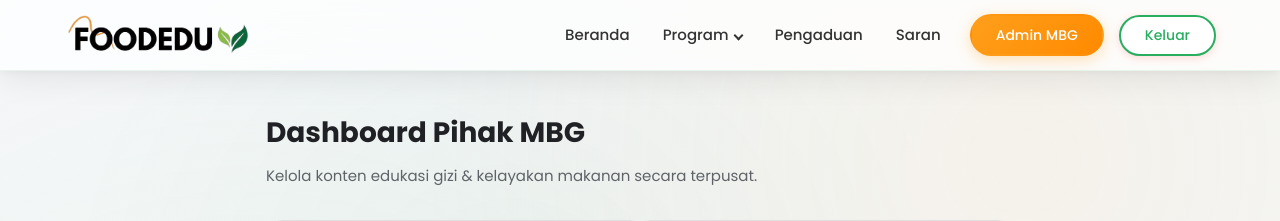
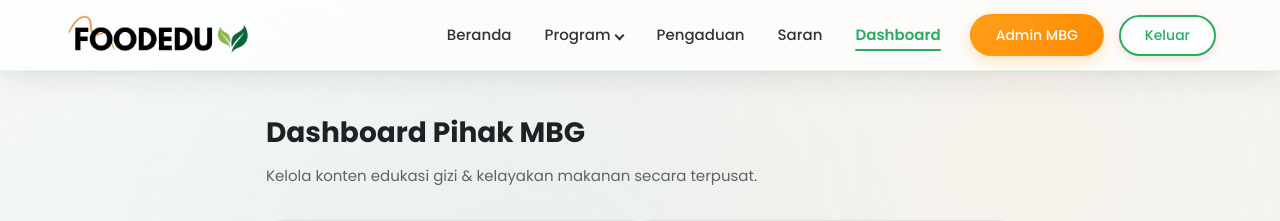
Before and after one commit to mhassanaf/FoodEdu07, a PHP site: page /dashboard/mbg.php in a window 1280 px wide. Shown: the top 221 px of the page. Run offline with PHP 8.4, Linux system fonts and the light colour scheme; a user stored in the database is signed in; data that the repository does not hold is empty.

Commit message:
Update mbg.php

```diff
--- a/dashboard/mbg.php
+++ b/dashboard/mbg.php
@@ -400,6 +400,7 @@ if ($user['role'] !== 'mbg') {
                 </div>
                 <a href="../pengaduan.php" class="nav-item">Pengaduan</a>
                 <a href="../saran.php" class="nav-item">Saran</a>
+                <a href="../mbg.php" class="nav-item">Dashboard</a>
                 <div class="nav-buttons">
                     <div class="user-profile">
                         <span class="username"
```
